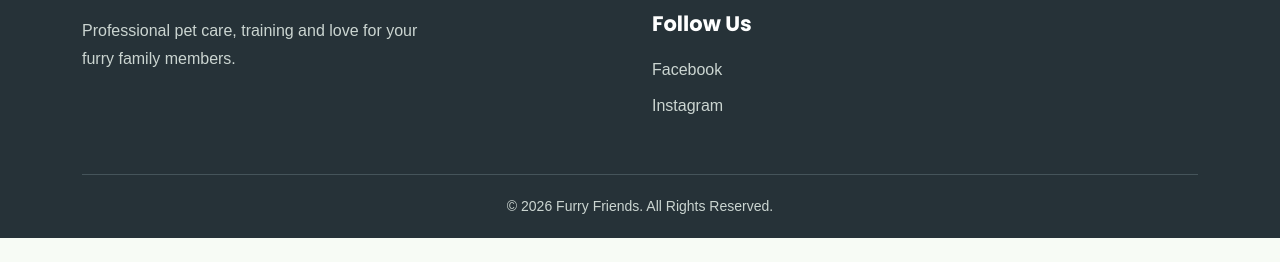
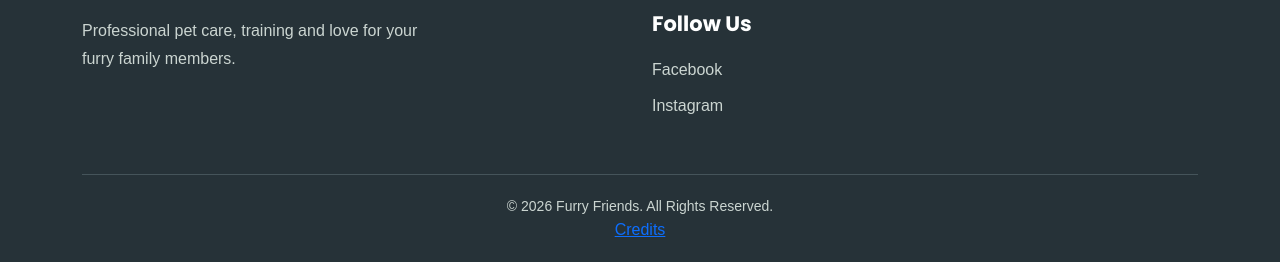
Before and after one commit to MATRIXGITH/Furry-Friends, a plain HTML site: page dog-training.html in a window 1280 px wide. Shown: the part 1545-1807 px from the top of the page. Before the commit the page ends 1783 px from the top, so only its background shows below. Drawn offline with nearby package versions, Linux system fonts and the light colour scheme.

Commit message:
Update dog-training.html

```diff
--- a/dog-training.html
+++ b/dog-training.html
@@ -218,6 +218,9 @@
         </div>
         <div class="footer-bottom">
             <p>© 2026 Furry Friends. All Rights Reserved.</p>
+            <a href="credits.html" class="footer-credit-link">
+    Credits
+</a>
         </div>
     </div>
 </footer>
```
